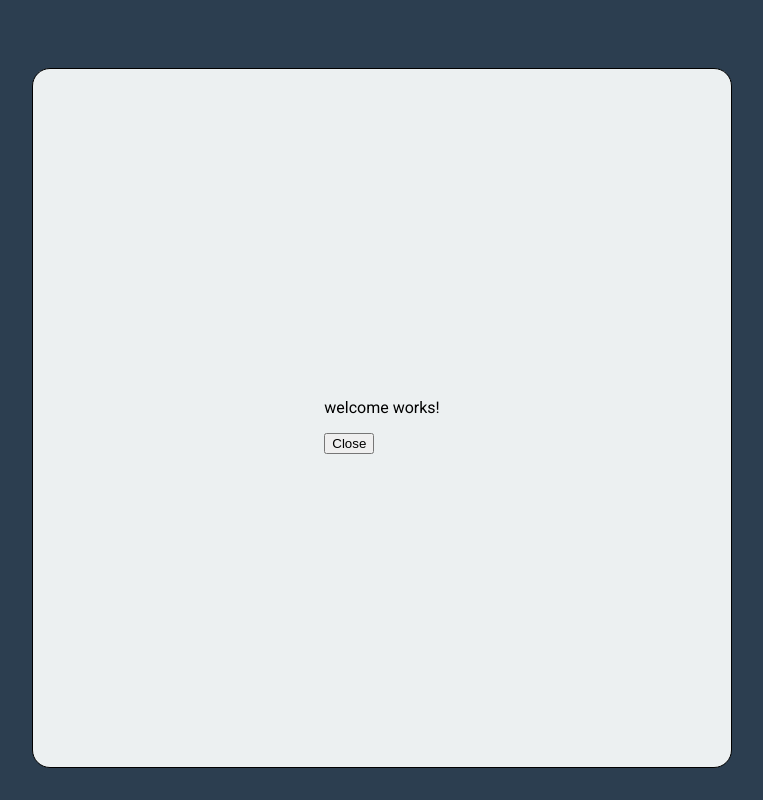
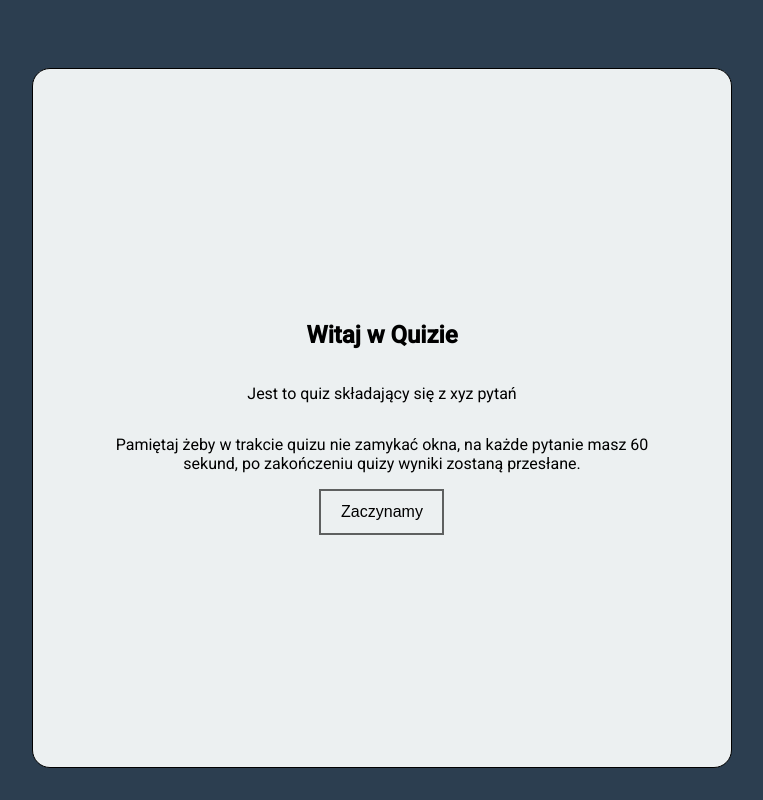
Before and after one commit to kkolcz/angular-quiz-app, an Angular app: page / in a window 1280 px wide. Shown: the whole page, without its empty margins (258-1021 px from the left). Built offline with nearby package versions, Linux system fonts and the light colour scheme.

Commit message:
update welcome and edit some style, buttons background

```diff
--- a/src/app/quiz-app/quiz-app.component.scss
+++ b/src/app/quiz-app/quiz-app.component.scss
@@ -25,13 +25,12 @@
 .question {
   margin-top: 50px;
   font-weight: 600;
-
 }
 
 .answer {
   width: 500px;
   height: 30px;
-  background-color: #f0f0f0;
+  // background-color: #f0f0f0;
   border: 1px solid black;
   border-radius: 6px;
   margin: 5px;
@@ -40,7 +39,8 @@
 }
 
 .answer:hover {
-  background-color: #d5d5d5;
+  background-color: rgba(44, 62, 80, 0.4);
+  scale: 1.02;
   cursor: pointer;
   box-shadow: 8px 8px 15px -5px rgba(66, 68, 90, 1);
   transition: all 0.3s;
--- a/src/app/start-app/start-app.component.html
+++ b/src/app/start-app/start-app.component.html
@@ -1,15 +1,14 @@
-<div class="app">
-    <h2>Witaj w Quizie</h2>
+<div class="appContainer">
 
     <div class="section_categories">
-        <h4>Wybierz kategorię pytań</h4>
+        <h4>Wybierz kategorię pytań:</h4>
         <div class="categories">
-            <div class="one" id="animals" (click)="selectCategory($event)">Zwierzęta</div>
-            <div class="two" id="biology" (click)="selectCategory($event)">Biologia</div>
-            <div class="three" id="chemistry" (click)="selectCategory($event)">Chemia</div>
-            <div class="four" id="computerscience" (click)="selectCategory($event)">Informatyka</div>
-            <div class="five" id="polish" (click)="selectCategory($event)">Język Polski</div>
-            <div class="six" id="languages" (click)="selectCategory($event)">Języki</div>
+            <div class="one btn" id="animals" (click)="selectCategory($event)">Zwierzęta</div>
+            <div class="two btn" id="biology" (click)="selectCategory($event)">Biologia</div>
+            <div class="three btn" id="chemistry" (click)="selectCategory($event)">Chemia</div>
+            <div class="four btn" id="computerscience" (click)="selectCategory($event)">Informatyka</div>
+            <div class="five btn" id="polish" (click)="selectCategory($event)">Język Polski</div>
+            <div class="six btn" id="languages" (click)="selectCategory($event)">Języki</div>
         </div>
     </div>
 
--- a/src/app/start-app/start-app.component.scss
+++ b/src/app/start-app/start-app.component.scss
@@ -2,15 +2,9 @@
   color: red;
 }
 
-.app {
-  display: flex;
-  flex-direction: column;
-  align-items: center;
-  // text-align: center;
-}
-
 .section_categories {
   margin-top: 50px;
+  text-align: center;
 }
 
 .categories {
@@ -20,18 +14,19 @@
   grid-gap: 25px;
 }
 
-.categories div {
-  cursor: pointer;
-  text-align: center;
-  width: 125px;
-  padding: 10px;
-  transition: all 0.3s;
-  border: 2px solid rgba(0, 0, 0, 0.6);
-}
+// .categories div {
+//   cursor: pointer;
+//   text-align: center;
+//   width: 125px;
+//   padding: 10px;
+//   transition: all 0.3s;
+//   border: 2px solid rgba(0, 0, 0, 0.6);
+// }
 
-.categories div:hover {
-  background-color: beige;
-}
+// .categories div:hover {
+//   background-color: #2c3e50;
+//   color: white;
+// }
 
 .one {
   grid-column: 1;
@@ -67,4 +62,11 @@ button {
   width: 75px;
   height: 30px;
   border: none;
+  background-color: #ecf0f1;
+  transition: all 0.3s;
 }
+
+button:hover {
+  background-color: #2c3e50;
+  color: white;
+}
--- a/src/app/submit-quiz-app/submit-quiz-app.component.html
+++ b/src/app/submit-quiz-app/submit-quiz-app.component.html
@@ -3,5 +3,5 @@
     <p><b>{{userName}}</b>, ukończyłeś quiz!</p>
     <p>Wynik który uzyskałeś to: <b>{{points}}</b> punkty!</p>
     <p class="notification">{{notification}}</p>
-    <button (click)="restartQuiz()">Restart</button>
+    <button class="btn" (click)="restartQuiz()">Restart</button>
 </div>
--- a/src/app/submit-quiz-app/submit-quiz-app.component.scss
+++ b/src/app/submit-quiz-app/submit-quiz-app.component.scss
@@ -8,10 +8,16 @@ h2 {
   flex-direction: column;
 }
 
-button {
-  width: 125px;
-  align-self: center;
-  padding: 12px;
-  transition: all 0.3s;
-  border: 2px solid rgba(0, 0, 0, 0.6);
-}
+// button {
+//   width: 125px;
+//   align-self: center;
+//   padding: 12px;
+//   transition: all 0.3s;
+//   border: 2px solid rgba(0, 0, 0, 0.6);
+//   background-color: #ecf0f1;
+// }
+
+// button:hover {
+//   background-color: #2c3e50;
+//   color: white;
+// }
--- a/src/app/welcome/welcome.component.html
+++ b/src/app/welcome/welcome.component.html
@@ -1,3 +1,12 @@
-<p>welcome works!</p>
+<div class="appContainer">
+    <div class="container">
+        <h2>Witaj w Quizie</h2>
+        <p>Jest to quiz składający się z xyz pytań</p>
+        <p>Pamiętaj żeby w trakcie quizu nie zamykać okna, na każde pytanie masz 60 sekund, po zakończeniu quizy wyniki
+            zostaną przesłane.</p>
 
-<button (click)="closeWelcome()">Close</button>
+        <div class="buttons">
+            <button class="btn" (click)="closeWelcome()">Zaczynamy</button>
+        </div>
+    </div>
+</div>
--- a/src/app/welcome/welcome.component.scss
+++ b/src/app/welcome/welcome.component.scss
@@ -0,0 +1,7 @@
+.container {
+  display: flex;
+  flex-direction: column;
+  align-items: center;
+  width: 80%;
+  text-align: center;
+}
--- a/src/styles.scss
+++ b/src/styles.scss
@@ -1,5 +1,30 @@
 /* You can add global styles to this file, and also import other style files */
+
+.appContainer {
+  display: flex;
+  flex-direction: column;
+  align-items: center;
+  height: auto;
+  width: auto;
+}
 
 body {
   background-color: #2c3e50;
 }
+
+.btn {
+  width: 125px;
+  align-self: center;
+  padding: 12px;
+  transition: all 0.3s;
+  border: 2px solid rgba(0, 0, 0, 0.6);
+  background-color: #ecf0f1;
+  text-align: center;
+  cursor: pointer;
+  font-size: 1rem;
+}
+
+.btn:hover {
+  background-color: #2c3e50;
+  color: white;
+}
```
